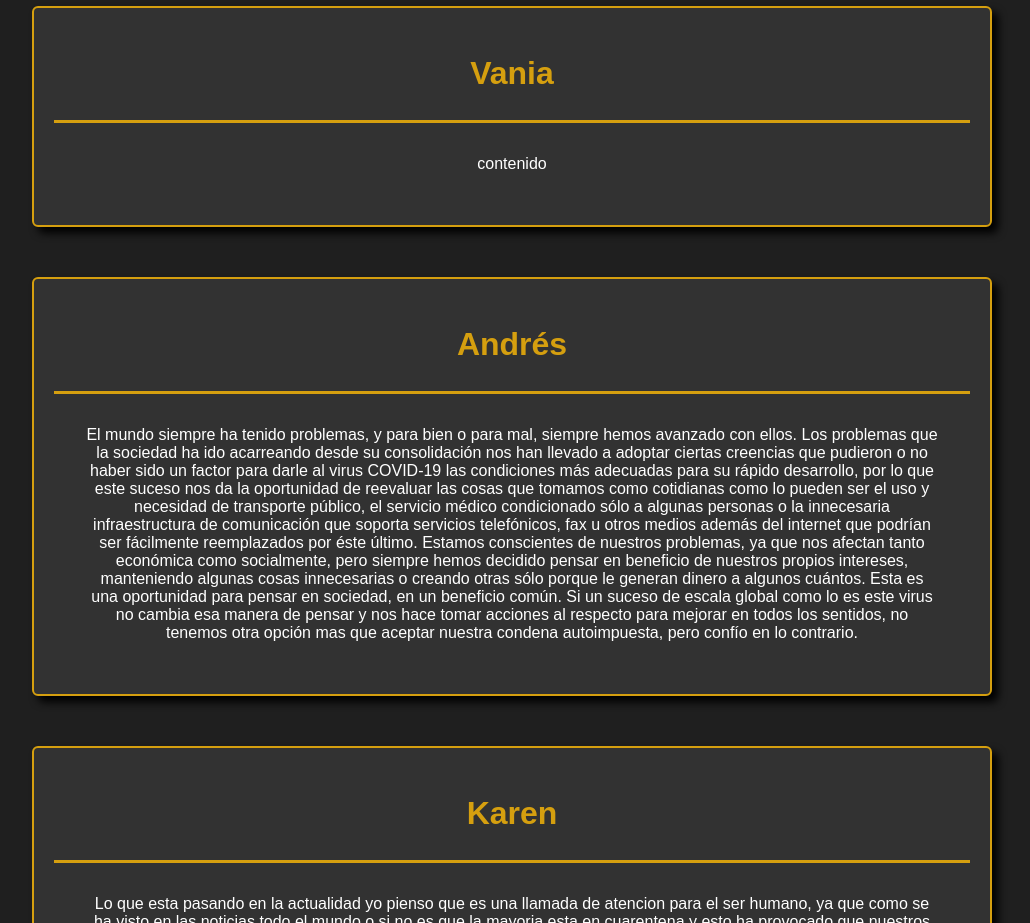
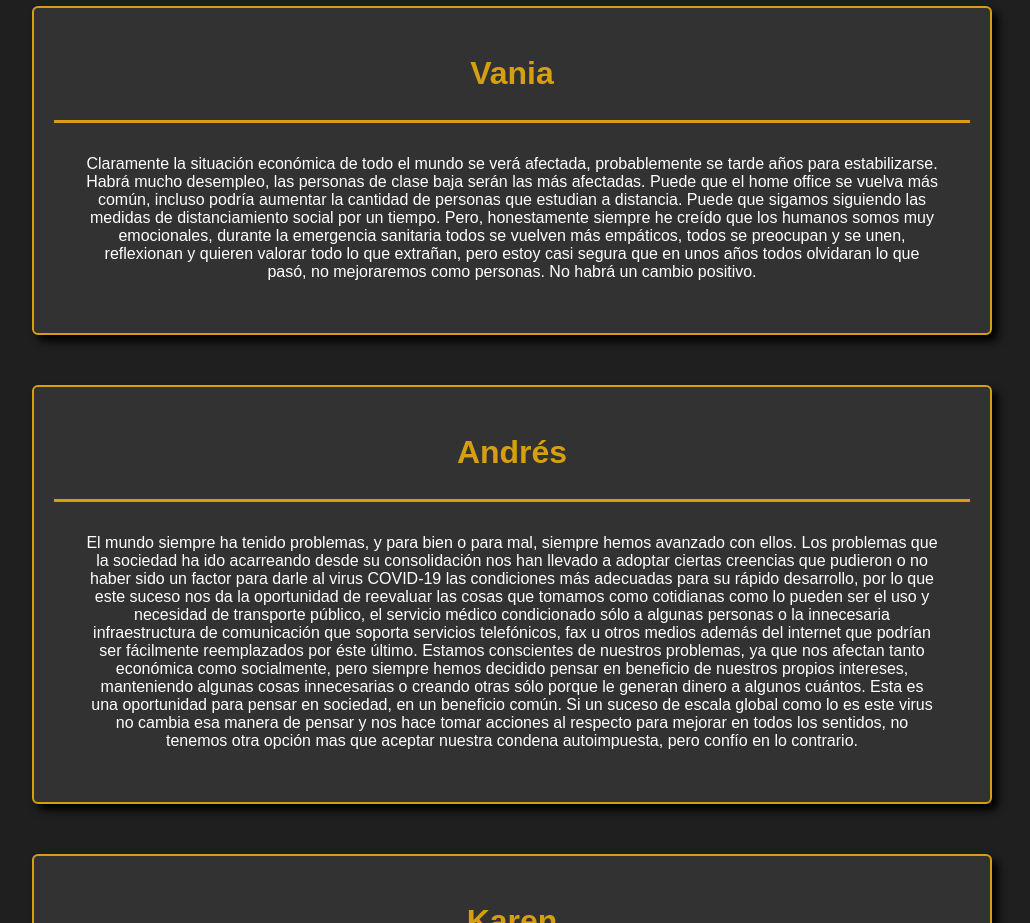
Before and after one commit to Darthsoviet/IS2020_FESA, a plain HTML site: page html/reflexion.html in a window 1280 px wide. Shown: the part 1560-2483 px from the top of the page, without its empty margins (128-1158 px from the left). Drawn offline with Linux system fonts and the light colour scheme.

Commit message:
Agrego mi reflexión

```diff
--- a/html/reflexion.html
+++ b/html/reflexion.html
@@ -63,7 +63,17 @@
         </article>
         <article>
             <h1>Vania</h1>
-            <p>contenido</p>
+            <p> Claramente la situación económica de todo el mundo se verá afectada, probablemente
+              se tarde años para estabilizarse. Habrá mucho desempleo, las personas de clase baja serán
+              las más afectadas. Puede que el home office se vuelva más común, incluso
+              podría aumentar la cantidad de personas que estudian a distancia. Puede que sigamos
+              siguiendo las medidas de distanciamiento social por un tiempo. Pero, honestamente
+              siempre he creído que los humanos somos muy emocionales, durante la emergencia sanitaria
+              todos se vuelven más empáticos, todos se preocupan y se unen, reflexionan y quieren
+              valorar todo lo que extrañan, pero estoy casi segura que en unos
+              años todos olvidaran lo que pasó, no mejoraremos como personas. No habrá un cambio
+              positivo.
+            </p>
         </article>
         <article>
             <h1>Andrés</h1>
```
